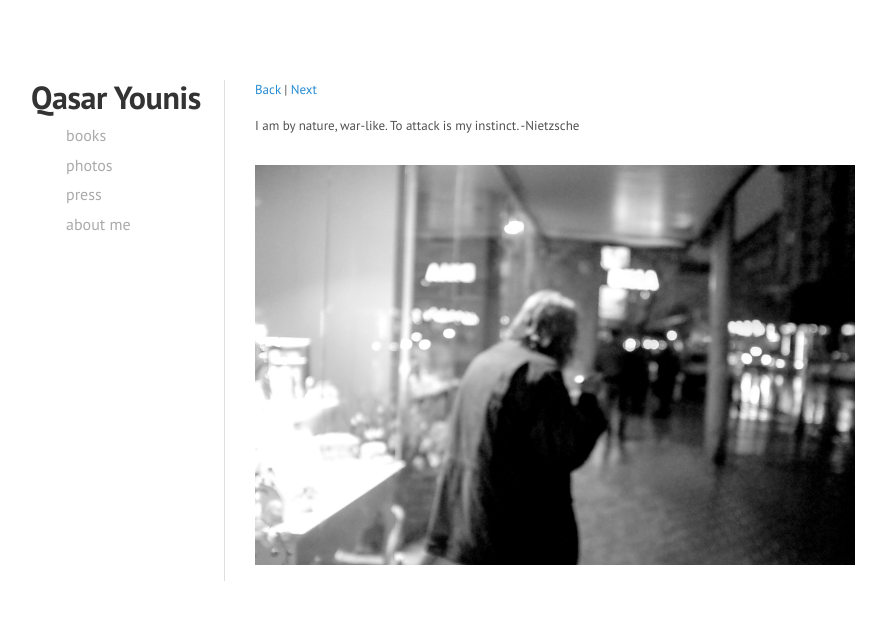
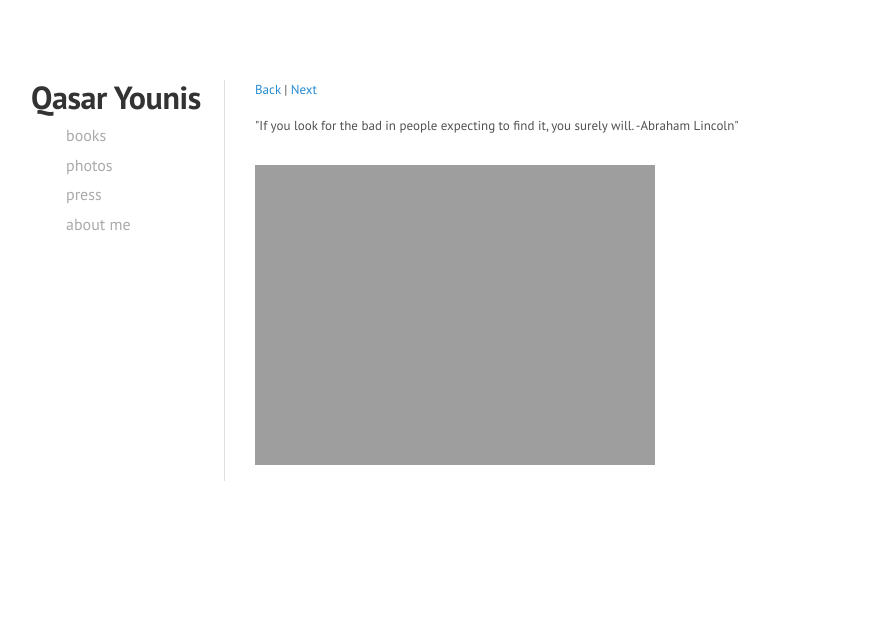
Before and after one commit to qasar/qasar.github.io, a Jekyll site: the page built from photos.html, in a window 1280 px wide. Shown: the top 620 px of the page, without its empty margins (35-921 px from the left). Built offline with Jekyll 4.4.1, drawn with Linux system fonts in a browser that asks for light colours.

Commit message:
Update photos.html

```diff
--- a/photos.html
+++ b/photos.html
@@ -4,13 +4,13 @@ permalink: /photos/
 ---
 <script>
 var imageGallery = [
+	"http://qasaryounis.com/assets/nyc.jpg",
 	"http://qasaryounis.com/assets/bul.jpg",
 	"http://qasaryounis.com/assets/chi.jpg",
 	"http://qasaryounis.com/assets/ecu.jpg",
 	"http://qasaryounis.com/assets/lag.jpg",
 	"http://qasaryounis.com/assets/mor.jpg",
 	"http://qasaryounis.com/assets/mor1.jpg",
-	"http://qasaryounis.com/assets/nyc.jpg",
 	"http://qasaryounis.com/assets/sof.jpg",
 	"http://qasaryounis.com/assets/mor3.png",
 
@@ -18,13 +18,13 @@ var imageGallery = [
 
 
 var imageText = [
+"If you look for the bad in people expecting to find it, you surely will. -Abraham Lincoln",
 "I am by nature war-like. To attack is my instinct. -Nietzsche",
 "Art washes away from the soul the dust of everyday life. -Pablo Picasso",
 "When I admire the wonder of a sunset, my soul expands in worship of the Creator. -Mahatma Gandhi",
 "Under communism, man exploits man. Under capitalism, it's just the opposite. -John Kenneth Galbraith",
 "I am time, the destroyer of all. I have come to consume the world. -Bhagavad Gita",
 "We shall not cease from exploration, and the end of all our exploring, will be to arrive where we started, and know the place for the first time. -T. S. Eliot",
-"If you look for the bad in people expecting to find it, you surely will. -Abraham Lincoln",
 "It is no measure of health to be well adjusted to a profoundly sick society. -Krishnamurti",
 "If you think you're free, there's no escape possible. -Ram Dass",
 ];
@@ -71,8 +71,9 @@ document.addEventListener("keydown", function(e){
 <a href="#" onclick="previous(); return false;">Back</a> |
 <a href="#" onclick="next(); return false;">Next</a>
 </div>
-<div id="imageText">I am by nature, war-like. To attack is my instinct. -Nietzsche</div>
-<img id="gallery" onclick="next()" src=	"http://qasaryounis.com/assets/bul.jpg",
+<div id="imageText">"If you look for the bad in people expecting to find it, you surely will. -Abraham Lincoln"
+</div>
+<img id="gallery" onclick="next()" src=	"http://qasaryounis.com/assets/nyc.jpg",
  >
 
 
```
